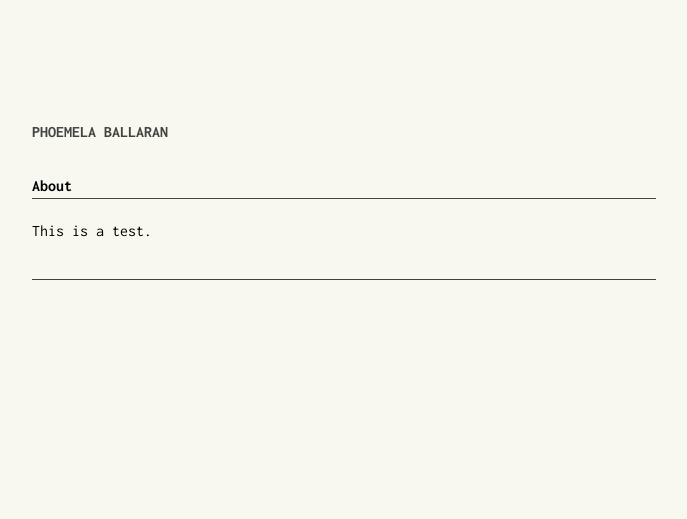
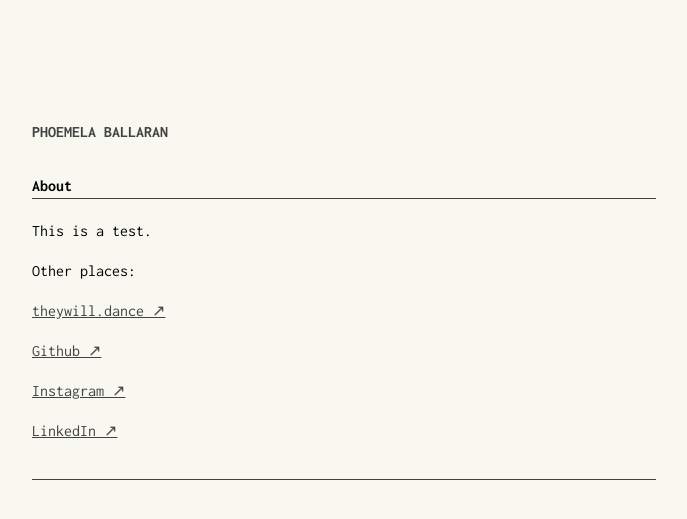
Before and after one commit to comoballar/phoemelaballaran.github.io, a Jekyll site: the page built from about.md, in a window 1280 px wide. Shown: the top 519 px of the page, without its empty margins (88-775 px from the left). Built offline with Jekyll 4.4.1, drawn with Linux system fonts in a browser that asks for light colours.

Commit message:
Update about.md

```diff
--- a/about.md
+++ b/about.md
@@ -5,3 +5,9 @@ permalink: /about/
 ---
 
 This is a test.
+
+<p>Other places:</p>
+<p><a href="https://www.theywill.dance" target="_blank">theywill.dance ↗</a></p>
+<p><a href="https://github.com/phoemelaballaran" target="_blank">Github ↗</a></p>
+<p><a href="https://instagram.com/phoemelaballaran" target="_blank">Instagram ↗</a></p>
+<p><a href="https://www.linkedin.com/in/phoemela-ballaran/" target="_blank">LinkedIn ↗</a></p>
```
